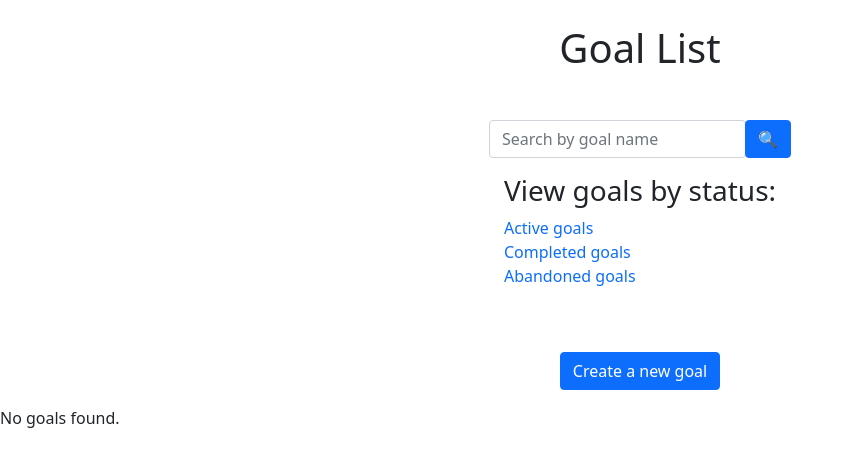
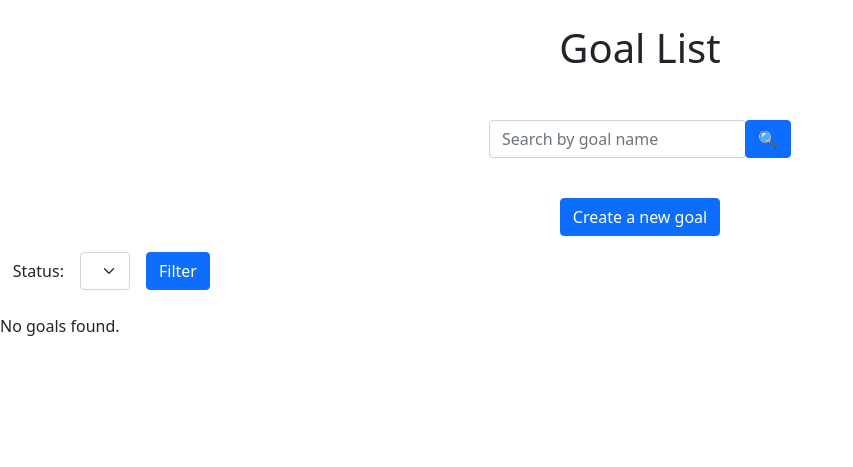
Before and after one commit to Oleksiy-Liubchenko/habits-and-goals-service, a Django app: page /goals/ in a window 1280 px wide. Shown: the part 56-523 px from the top of the page, without its empty margins (0-853 px from the left). Run offline with Django 4.2, Linux system fonts and the light colour scheme; the visitor is signed in with stand-in values (Sample User, id 1); data that the repository does not hold is empty; some libraries are stand-ins or nearby versions.

Commit message:
Update GoalListView with querset on status
update index.html with queryset links & update GoalListViews querysets on status & delete Goal active, abandoned, completed views & tests and urls for them

```diff
--- a/templates/goal/goal_list.html
+++ b/templates/goal/goal_list.html
@@ -15,19 +15,22 @@
     </div>
   </div>
 </form>
-
-  <div class="mb-5">
-    <h3>View goals by status:</h3>
-
-    <ul class="list-unstyled">
-      <li><a href="{% url "tracker:goal-list-active" %}" class="text-decoration-none">Active goals</a></li>
-      <li><a href="{% url "tracker:goal-list-completed" %}" class="text-decoration-none">Completed goals</a></li>
-      <li><a href="{% url "tracker:goal-list-abandoned" %}" class="text-decoration-none">Abandoned goals</a></li>
-    </ul>
-  </div>
+    <br>
 
   <a href="{% url 'tracker:goal-create' %}" class="btn btn-primary mb-3">Create a new goal</a>
   </div>
+    <form method="get" class="d-flex align-items-center" style="width: 15%; margin-left: 1%">
+      <label for="status" class="me-3">Status:</label>
+      <select name="status" id="status" class="form-select me-3">
+        <option value="">All</option>
+        <option value="active" {% if request.GET.status == "active" %}selected{% endif %}>Active</option>
+        <option value="completed" {% if request.GET.status == "completed" %}selected{% endif %}>Completed</option>
+        <option value="abandoned" {% if request.GET.status == "abandoned" %}selected{% endif %}>Abandoned</option>
+      </select>
+      <button type="submit" class="btn btn-primary">Filter</button>
+     </form>
+  <br>
+
   {% if goal_list %}
     <ul class="list-unstyled">
       {% for goal in goal_list %}
--- a/templates/index.html
+++ b/templates/index.html
@@ -10,7 +10,7 @@
     <div class="goal">
       <p class="goal-title">
         Active Goals:
-        <a href="{% url "tracker:goal-list-active" %}">View all({{ active_goals_number }})</a>
+        <a href="{% url "tracker:goal-list" %}?status=active">View all({{ active_goals_number }})</a>
       </p>
       <div class="progress-bar-container">
         <div class="progress-bar progress-bar-striped progress-bar-animated" style="width: {{ active_goals_percent }}%;">
@@ -22,7 +22,7 @@
 <div class="goal">
   <p class="goal-title">
     Abandoned Goals:
-    <a href="{% url "tracker:goal-list-abandoned" %}">View all({{ abandoned_goals_number }})</a>
+    <a href="{% url "tracker:goal-list" %}?status=abandoned">View all({{ abandoned_goals_number }})</a>
   </p>
   <div class="progress-bar-container">
     <div class="progress-bar progress-bar-striped progress-bar-animated" style="width: {{ abandoned_goals_percent }}%;">
@@ -34,7 +34,7 @@
 <div class="goal">
   <p class="goal-title">
     Completed Goals:
-    <a href="{% url "tracker:goal-list-completed" %}">View all({{ completed_goals_number }})</a>
+    <a href="{% url "tracker:goal-list" %}?status=completed">View all({{ completed_goals_number }})</a>
   </p>
   <div class="progress-bar-container">
     <div class="progress-bar progress-bar-striped progress-bar-animated" style="width: {{ completed_goals_percent }}%;">
--- a/tracker/urls.py
+++ b/tracker/urls.py
@@ -13,9 +13,6 @@ from tracker.views import (
     GoalUpdateView,
     GoalStageUpdateView,
     GoalStageDeleteView,
-    GoalActiveListView,
-    GoalCompletedListView,
-    GoalAbandonedListView,
     HabitDeleteView,
     HabitUpdateView,
     IndexView,
@@ -38,21 +35,6 @@ urlpatterns = [
         "goals/",
         GoalListView.as_view(),
         name="goal-list"
-    ),
-    path(
-        "goals/active/",
-        GoalActiveListView.as_view(),
-        name="goal-list-active"
-    ),
-    path(
-        "goals/completed/",
-        GoalCompletedListView.as_view(),
-        name="goal-list-completed"
-    ),
-    path(
-        "goals/abandoned/",
-        GoalAbandonedListView.as_view(),
-        name="goal-list-abandoned"
     ),
     path(
         "goals/create/",
--- a/tracker/views.py
+++ b/tracker/views.py
@@ -95,43 +95,13 @@ class GoalListView(LoginRequiredMixin, generic.ListView):
                 user=user
             )
 
-        return queryset.filter(user=user)
+        status = self.request.GET.get("status")
 
+        queryset = queryset.filter(user=user)
 
-class GoalActiveListView(LoginRequiredMixin, generic.ListView):
-    model = Goal
-    template_name = "goal/goal_list_active.html"
-    context_object_name = "goal_list_active"
-    paginate_by = 5
-    queryset = Goal.objects.filter(status="active")
-
-    def get_queryset(self):
-        user = self.request.user
-        return Goal.objects.filter(user=user, status="active")
-
-
-class GoalCompletedListView(LoginRequiredMixin, generic.ListView):
-    model = Goal
-    template_name = "goal/goal_list_completed.html"
-    context_object_name = "goal_list_completed"
-    paginate_by = 5
-    queryset = Goal.objects.filter(status="completed")
-
-    def get_queryset(self):
-        user = self.request.user
-        return Goal.objects.filter(user=user, status="completed")
-
-
-class GoalAbandonedListView(LoginRequiredMixin, generic.ListView):
-    model = Goal
-    template_name = "goal/goal_list_abandoned.html"
-    context_object_name = "goal_list_abandoned"
-    paginate_by = 5
-    queryset = Goal.objects.filter(status="abandoned")
-
-    def get_queryset(self):
-        user = self.request.user
-        return Goal.objects.filter(user=user, status="abandoned")
+        if status in ["completed", "abandoned", "active"]:
+            queryset = queryset.filter(status=status)
+        return queryset
 
 
 class GoalDeleteView(LoginRequiredMixin, generic.DeleteView):
```
Also changed, not shown: tests/test_views.py (+0 -22 lines).
